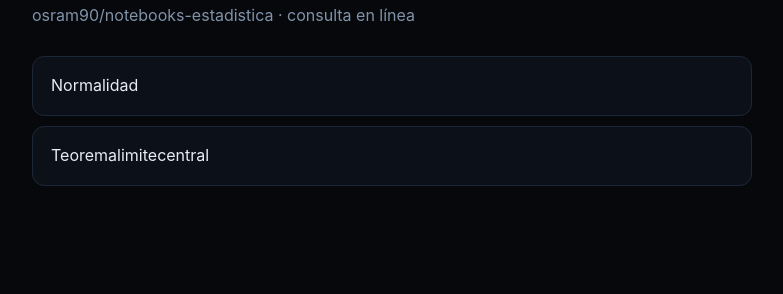
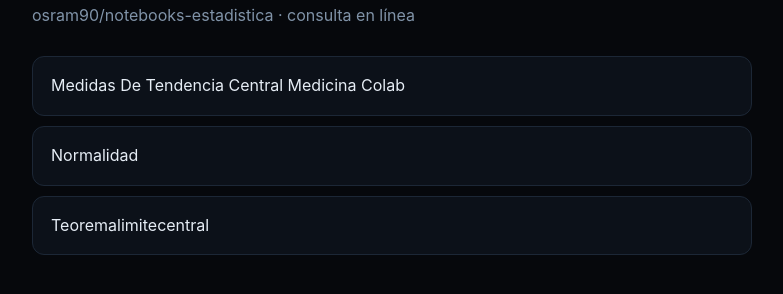
Before and after one commit to osram90/notebooks-estadistica, a plain HTML site: page ClasesBioestat/index.html in a window 1280 px wide. Shown: the part 104-398 px from the top of the page, without its empty margins (248-1031 px from the left). Drawn offline with Linux system fonts and the light colour scheme.

Commit message:
Actualizar índice de notebooks

```diff
--- a/ClasesBioestat/index.html
+++ b/ClasesBioestat/index.html
@@ -12,6 +12,7 @@ a:hover{border-color:#22d3ee;color:#22d3ee}
 </style></head>
 <body><main><h1>Notebooks</h1><p>osram90/notebooks-estadistica · consulta en línea</p>
 <ul>
+<li><a href="medidas-de-tendencia-central-medicina-colab.html">Medidas De Tendencia Central Medicina Colab</a></li>
 <li><a href="normalidad.html">Normalidad</a></li>
 <li><a href="teoremalimitecentral.html">Teoremalimitecentral</a></li>
 </ul></main></body></html>
```
